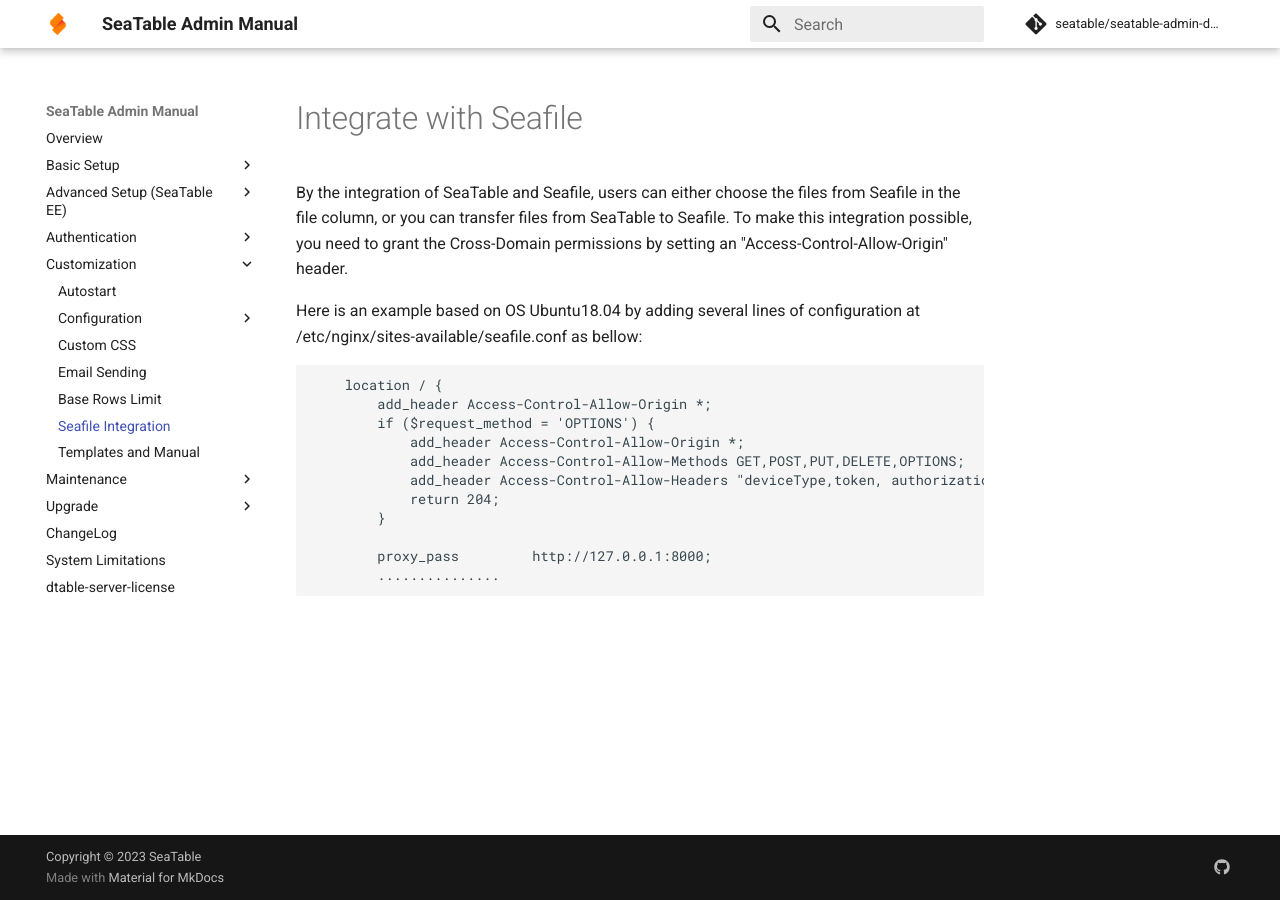
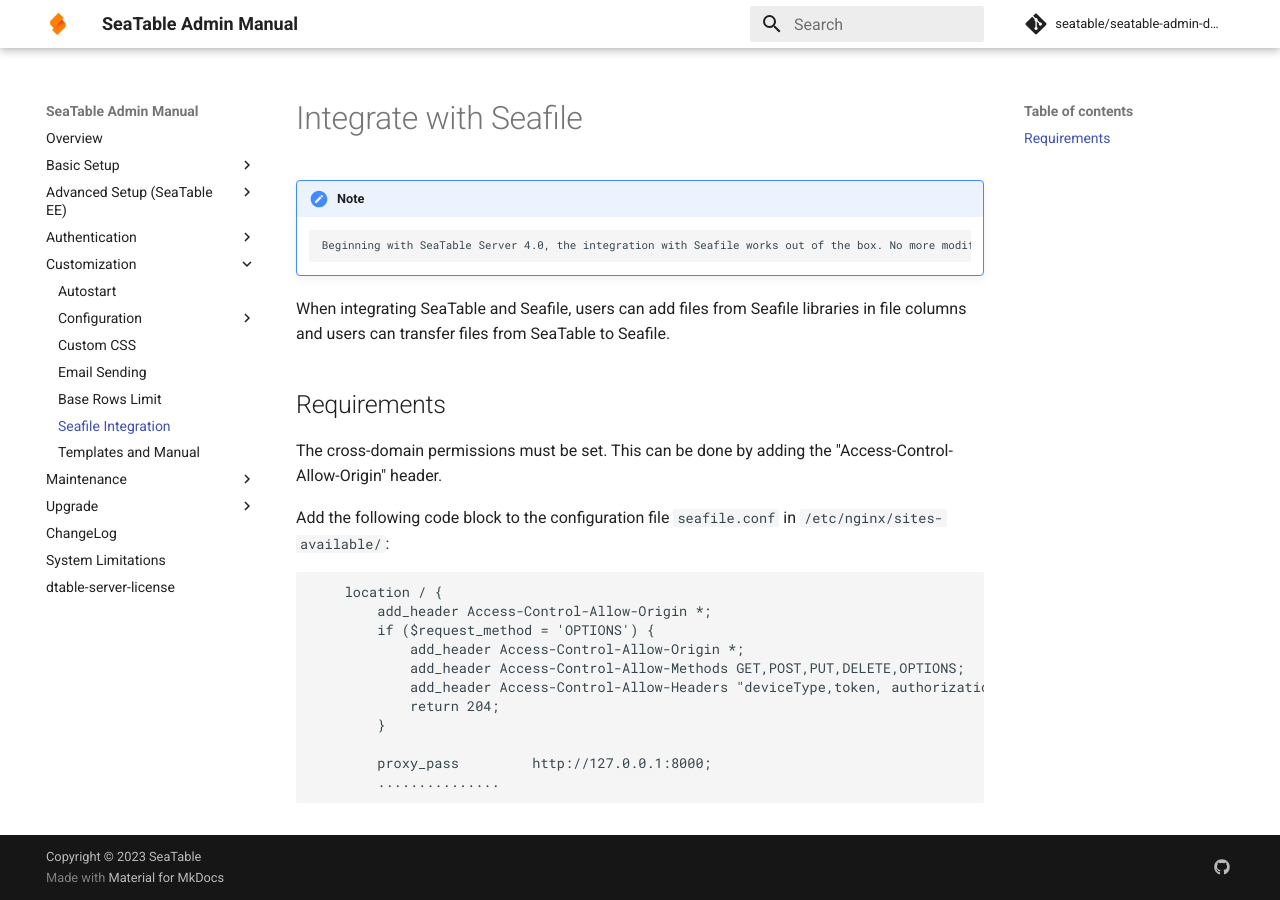
Before and after one commit to seatable/seatable-admin-docs, an MkDocs documentation site: the page built from manual/config/integrate-with-seafile.md, in a window 1280 px wide. Built offline with MkDocs 1.6.1 and Material for MkDocs 9.7.7, drawn with Linux system fonts in a browser that asks for light colours; comment, search, counter and statistics services are not loaded.

Commit message:
Update integrate-with-seafile.md

````diff
--- a/manual/config/integrate-with-seafile.md
+++ b/manual/config/integrate-with-seafile.md
@@ -1,8 +1,15 @@
 # Integrate with Seafile
 
-By the integration of SeaTable and Seafile,  users can either choose the files from Seafile in the file column, or you can transfer  files from SeaTable to Seafile. To make this integration possible, you need to grant the Cross-Domain permissions by setting an "Access-Control-Allow-Origin" header.
+!!! note
 
-Here is an example based on OS Ubuntu18.04 by adding several lines of configuration at /etc/nginx/sites-available/seafile.conf as bellow:
+        Beginning with SeaTable Server 4.0, the integration with Seafile works out of the box. No more modification of the nginx configuration is required.
+
+When integrating SeaTable and Seafile, users can add files from Seafile libraries in file columns and users can transfer files from SeaTable to Seafile.
+
+## Requirements
+The cross-domain permissions must be set. This can be done by adding the "Access-Control-Allow-Origin" header.
+
+Add the following code block to the configuration file `seafile.conf` in `/etc/nginx/sites-available/`:
 
 ```
     location / {
````
